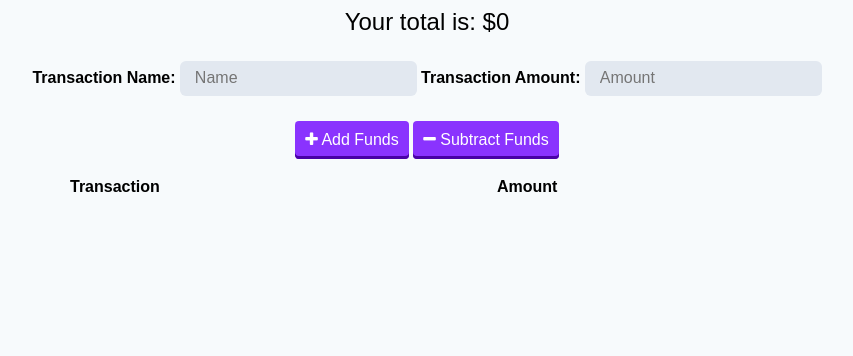
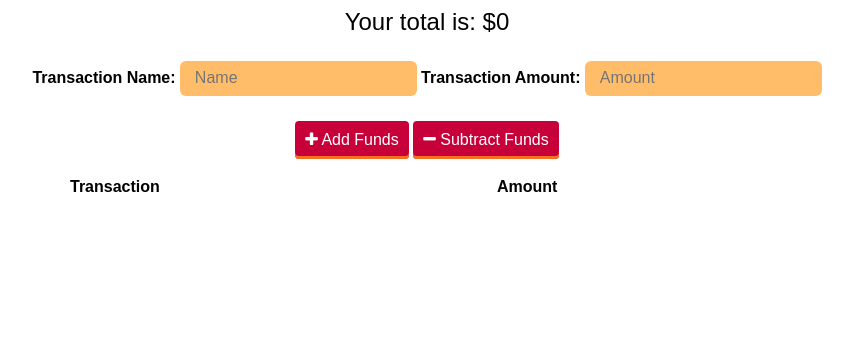
Before and after one commit to domjparker/Track-My-Budget, a website: page public/index.html in a window 1280 px wide. Shown: the whole page, without its empty margins (213-1066 px from the left). Drawn offline with nearby package versions, Linux system fonts and the light colour scheme; no server answers.

Commit message:
updated colors in css

```diff
--- a/public/index.js
+++ b/public/index.js
@@ -69,7 +69,7 @@ function populateChart() {
         {
           label: "Total Over Time",
           fill: true,
-          backgroundColor: "#6666ff",
+          backgroundColor: "#111d5e",
           data
         }
       ]
--- a/public/style.css
+++ b/public/style.css
@@ -5,7 +5,7 @@
 body {
   font-size: 16px;
   font-family: Arial;
-  background-color: #F7FAFC;
+  background-color: #FFFFFF;
 }
 
 button,
@@ -22,7 +22,7 @@ input {
   border: 2px solid transparent;
   border-radius: 6px;
   padding: .4em .8em;
-  background-color: #E2E8F0;
+  background-color: #ffbd69;
 }
 
 input:focus {
@@ -32,13 +32,13 @@ input:focus {
 }
 
 button {
-  background: #8A33FE;
+  background: #c70039;
   border: none;
   border-radius: 4px;
   cursor: pointer;
-  color: #FFFFFF;
+  color: white;
   padding: 10px;
-  box-shadow: inset 0 -3px 0 0 #4801A5;
+  box-shadow: inset 0 -3px 0 0 #f37121;
 }
 
 button:active {
```
